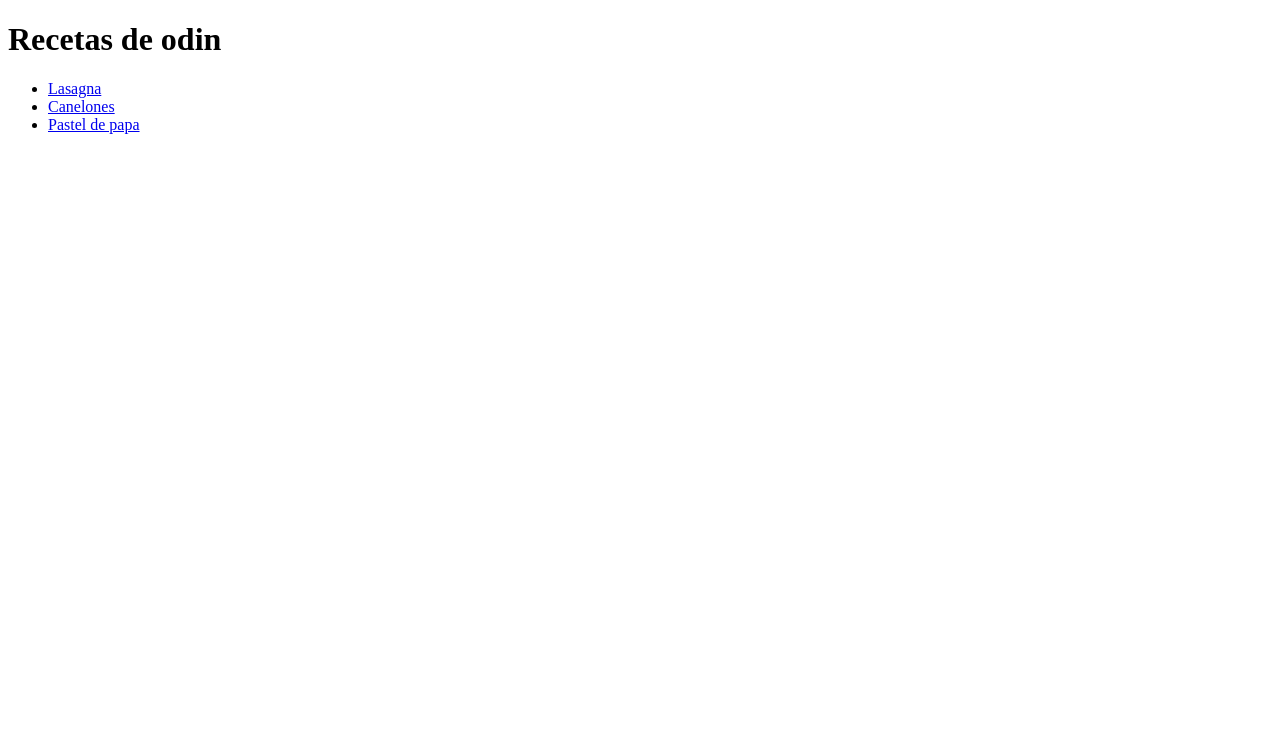
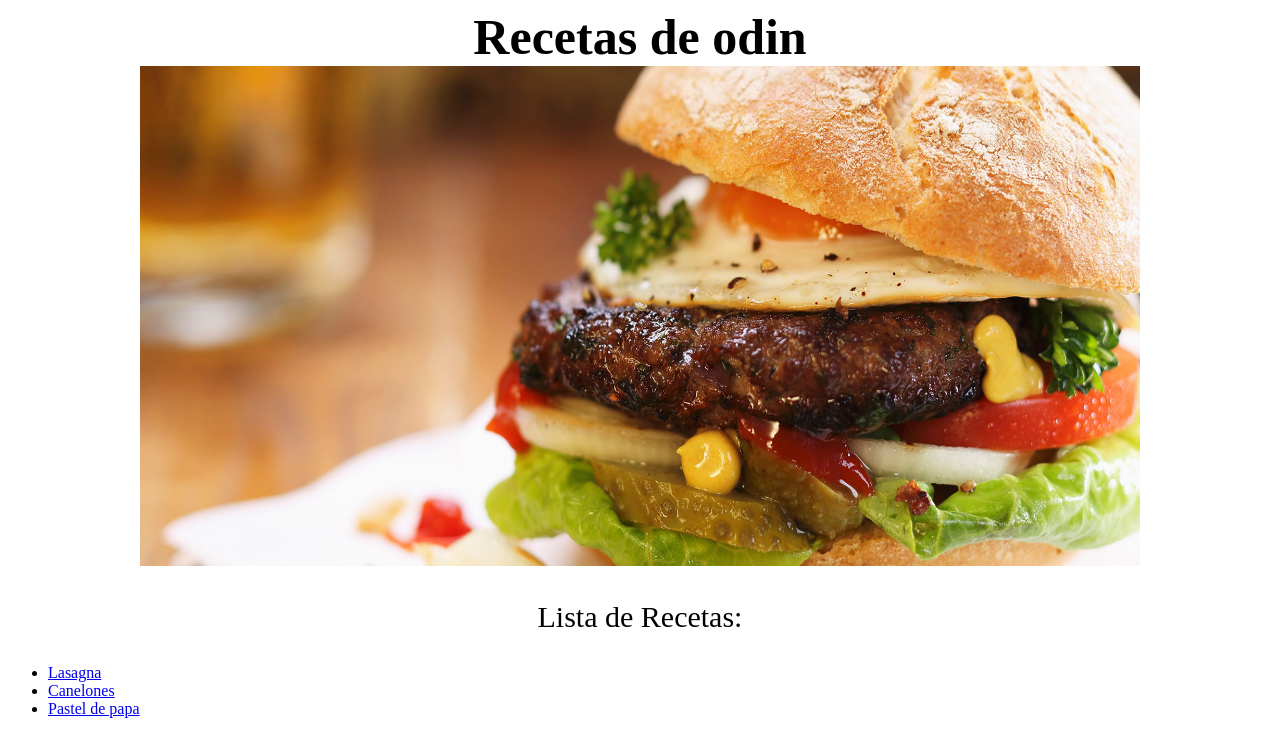
Before and after one commit to tomasorzuza/odin-recipes, a plain HTML site: page index.html in a window 1280 px wide. Drawn offline with Linux system fonts and the light colour scheme.

Commit message:
index.html

```diff
--- a/index.html
+++ b/index.html
@@ -1,15 +1,18 @@
 <!DOCTYPE html>
 <html lang="en">
 <head>
+    <link rel="stylesheet" href="styles.css" />
     <meta charset="UTF-8">
-    <title>Recetas de Odin</title>
+    <title>Recetas de odin</title>
 </head>
 <body>
-    <h1>Recetas de odin</h1>
-    <ul>
+    <div class="titulon">Recetas de odin</div>
+    <div><img src="./imagenes/pagina principal.jpg"></div>
+    <p>Lista de Recetas:</p>
+       <ul>
     <li><a href="recipes/lasagna.html" rel="noopener noreferrer">Lasagna</a></li>
     <li><a href="recipes/canelones.html" rel="noopener noreferrer">Canelones</a></li>
     <li><a href="recipes/Pastel-de-papa.html" rel="noopener noreferrer">Pastel de papa</a></li>
-    </ul>
+        </ul>
 </body>
 </html>
```
